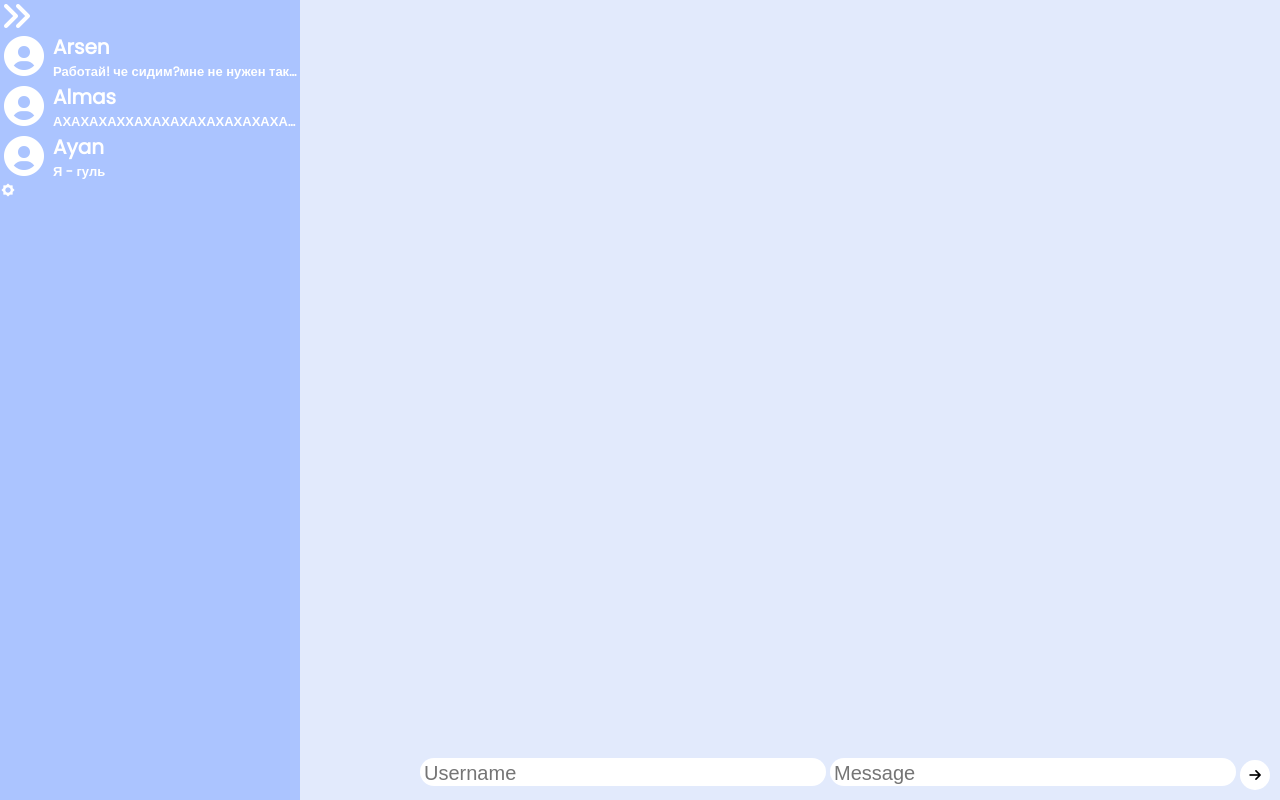
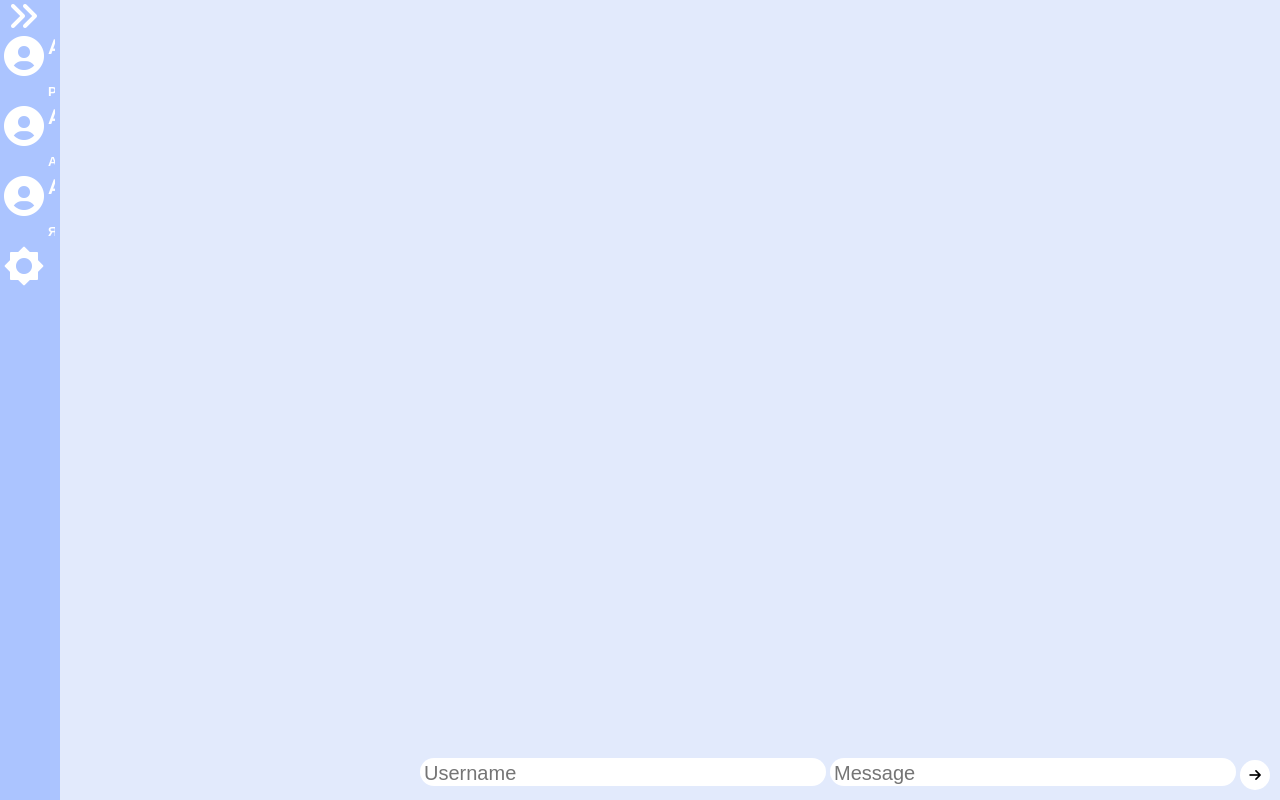
Before and after one commit to Kipachu-1/WebChat-flask, a Flask app: page / in a window 1280 px wide. Run offline with Flask 2, Linux system fonts and the light colour scheme; some libraries are stand-ins or nearby versions.

Commit message:
side bar update

```diff
--- a/static/main_page.css
+++ b/static/main_page.css
@@ -20,10 +20,14 @@ body {
 }
 .side_bar{
     height: 100%;
-    width: 300px;
+    width: 60px;
     background-color: #ABC4FF;
     grid-area: side_bar;
     position: fixed;
+    transition: all 0.5s ease;
+}
+.side_bar.active{
+    width: 300px;
 }
 .chat{
     display: flex;
@@ -81,31 +85,37 @@ ul{
     "avatar message";
     justify-content: start;
     border-radius: 0;
+    padding-right: 5px;
 }
 .person_flashcard:hover{
     background-color: #B6CCFE;
 }
 .sideB_avatar{
     grid-area: avatar;
-    margin-right: 5px;
+
 }
 .sideB_name ,.sideB_message{
     margin: 0;
     padding: 0;
     border-radius: 0;
     background-color: transparent;
+    min-width: 0;
+    text-overflow: ellipsis;
+    white-space: nowrap;
+    overflow: hidden;
 }
 .sideB_name{
     grid-area: name;
-    height: 10px;
+    height: 30px;
 }
 .sideB_message{
     grid-area: message;
     height: 20px;
     padding-top: 20px;
     font-size: 13px;
-    text-overflow: ellipsis;
-    white-space: nowrap;
-    overflow: hidden;
+
 
 }
+.top_side_bar{
+    margin-left: 7px;
+}
--- a/templates/main_page.html
+++ b/templates/main_page.html
@@ -44,7 +44,7 @@
             })
         </script>
         <nav class="side_bar">
-            <a href="#" class="top_side_bar"><i class="fa-solid fa-angles-right fa-2x" style="--fa-primary-color: black;"></i></a>
+            <a href="#" class="top_side_bar" id="btn"><i class="fa-solid fa-angles-right fa-2x" ></i></a>
             <div class="chat_members_side_bar">
                 <ul>
                     <li class="1_member">
@@ -70,7 +70,7 @@
                     </li>
                 </ul>
             </div>
-            <a href="" class="bot_side_bar"><i class='bx bxs-brightness'></i></a>
+            <a href="" class="bot_side_bar"><i class='bx bxs-brightness bx-lg'></i></a>
         </nav>
 
         <div id="messages" class="chat"></div>
@@ -81,5 +81,13 @@
                 <i class="fa-solid fa-arrow-right"></i>
             </button>
         </div>
+        <script>
+            let btn = document.querySelector("#btn");
+            let side_bar = document.querySelector(".side_bar");
+
+            btn.onclick = function(){
+                side_bar.classList.toggle("active");
+            }
+        </script>
     </body>
 </html>
```
